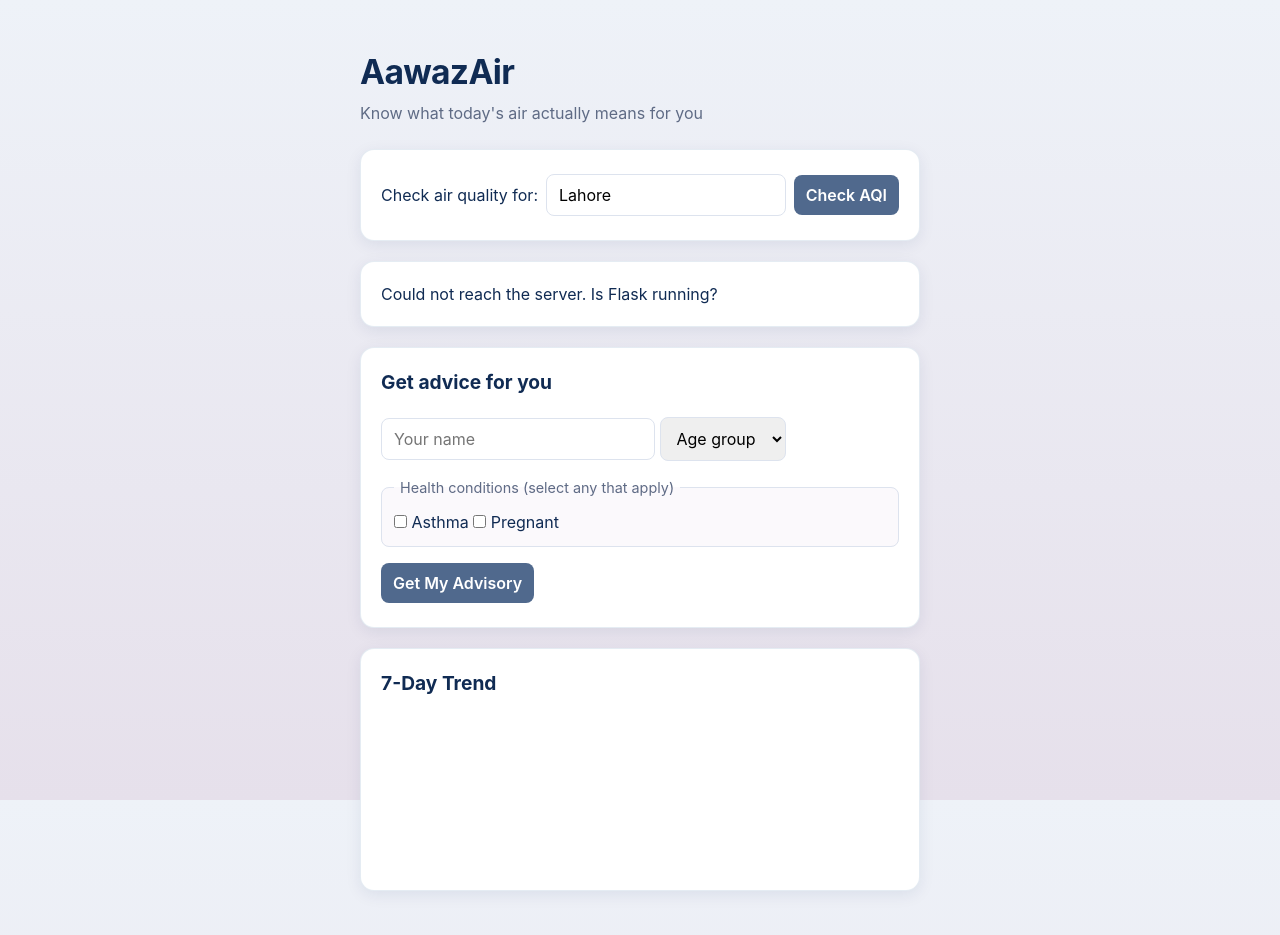
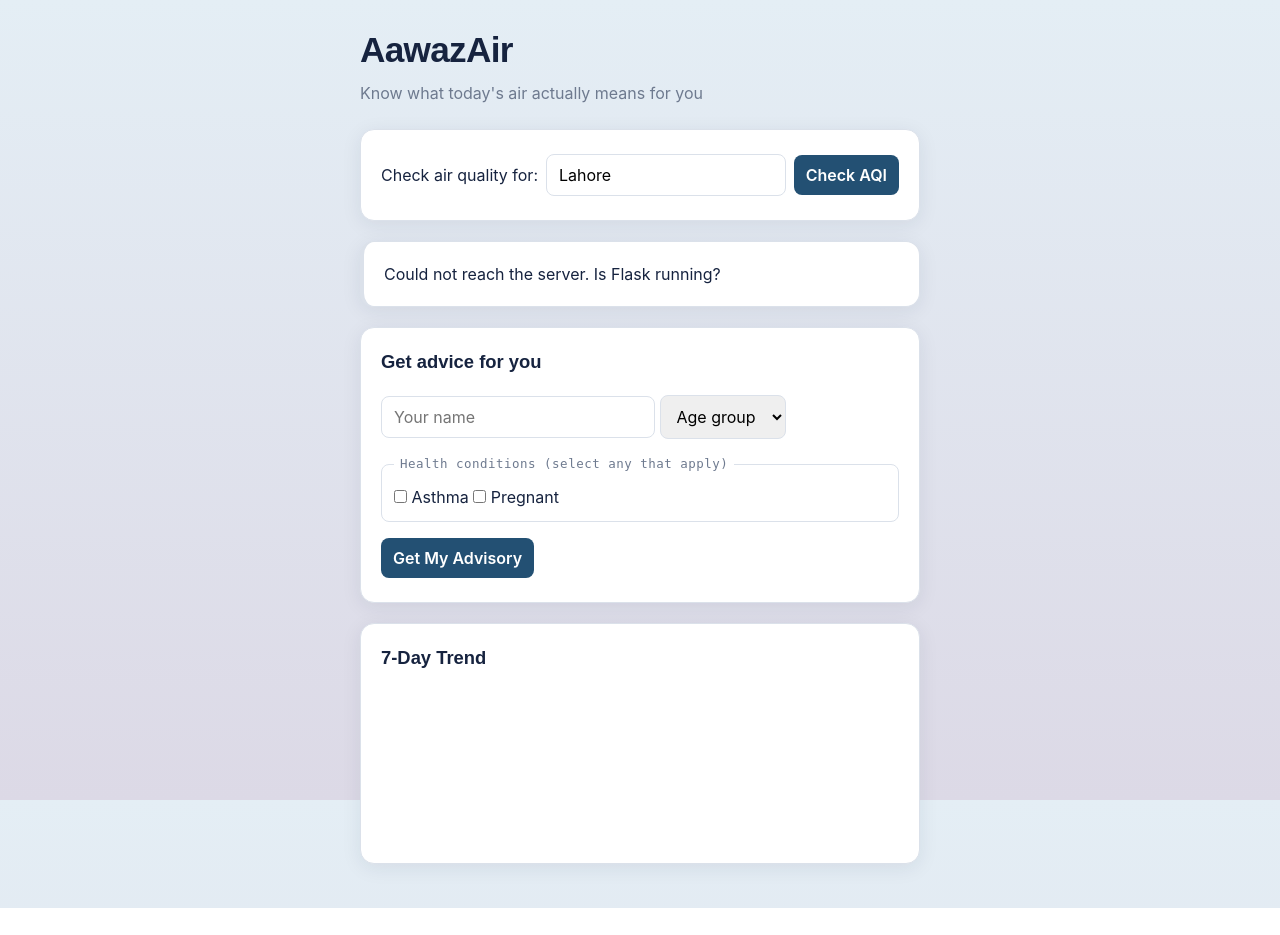
Before and after one commit to zaimapc2-max/aawazair, a Flask app: page / in a window 1280 px wide. After the commit the page ends 908 px from the top, so only its background shows below. Run offline with Flask 3, Linux system fonts and the light colour scheme; a map, chart or similar area stays blank.

Commit message:
Day 4: Refine glow softness, restyle Chart.js to match theme, add category-colored card accent

```diff
--- a/static/css/style.css
+++ b/static/css/style.css
@@ -3,31 +3,24 @@
 }
 
 :root {
-    /* Palette: Space Cadet / UCLA Blue / Pink Lavender / Cyan Azure / Air Superiority Blue */
-    --color-space-cadet: #102B53;
-    --color-ucla-blue: #50698D;
-    --color-pink-lavender: #CEB5D4;
-    --color-cyan-azure: #4E7AB1;
-    --color-air-superiority: #7D9FC0;
-
-    --color-bg-top: #eef2f8;
-    --color-bg-bottom: #e6e0eb;
-    --color-surface: #ffffff;
-    --color-text: var(--color-space-cadet);
-    --color-text-muted: #5f6b85;
-    --color-primary: var(--color-ucla-blue);
-    --color-primary-dark: var(--color-space-cadet);
-    --color-accent: var(--color-cyan-azure);
-    --color-border: #dde3ee;
+    --dusk: #16233F;
+    --haze: #6E7A8F;
+    --sky: #E4EEF5;
+    --smog: #DCD9E6;
+    --instrument: #235073;
+    --instrument-dark: #17374F;
+    --ember: #E2A34D;
+    --surface: #ffffff;
+    --border: #dbe1ea;
     --radius: 14px;
-    --shadow: 0 4px 16px rgba(16, 43, 83, 0.08);
+    --shadow: 0 4px 20px rgba(22, 35, 63, 0.08);
 }
 
 body {
-    font-family: -apple-system, BlinkMacSystemFont, "Segoe UI", system-ui, sans-serif;
-    background: linear-gradient(180deg, var(--color-bg-top) 0%, var(--color-bg-bottom) 100%);
+    font-family: "Inter", -apple-system, BlinkMacSystemFont, sans-serif;
+    background: linear-gradient(180deg, var(--sky) 0%, var(--smog) 100%);
     background-attachment: fixed;
-    color: var(--color-text);
+    color: var(--dusk);
     max-width: 600px;
     margin: 0 auto;
     padding: 24px 20px;
@@ -36,51 +29,63 @@
     min-height: 100vh;
 }
 
+header .eyebrow {
+    font-family: "IBM Plex Mono", monospace;
+    font-size: 0.7rem;
+    letter-spacing: 0.12em;
+    text-transform: uppercase;
+    color: var(--instrument);
+    margin: 0 0 6px 0;
+}
+
 header h1 {
-    font-size: 2.1rem;
-    margin-bottom: 4px;
+    font-family: "Space Grotesk", sans-serif;
+    font-size: 2.2rem;
+    font-weight: 700;
+    margin: 0 0 4px 0;
     letter-spacing: -0.02em;
-    color: var(--color-space-cadet);
+    color: var(--dusk);
 }
 
 .tagline {
-    color: var(--color-text-muted);
+    color: var(--haze);
     margin-top: 0;
     margin-bottom: 24px;
 }
 
 section {
-    background-color: var(--color-surface);
+    background-color: var(--surface);
     border-radius: var(--radius);
     padding: 20px;
     margin-bottom: 20px;
     box-shadow: var(--shadow);
-    border: 1px solid rgba(125, 159, 192, 0.2);
+    border: 1px solid var(--border);
 }
 
 section h2 {
+    font-family: "Space Grotesk", sans-serif;
     margin-top: 0;
-    font-size: 1.2rem;
-    color: var(--color-space-cadet);
+    font-size: 1.15rem;
+    color: var(--dusk);
 }
 
 input, select, button {
     font-size: 16px;
     padding: 10px 12px;
     border-radius: 8px;
-    border: 1px solid var(--color-border);
+    border: 1px solid var(--border);
     margin: 4px 0;
-    font-family: inherit;
+    font-family: "Inter", sans-serif;
 }
 
 input:focus, select:focus {
     outline: none;
-    border-color: var(--color-accent);
-    box-shadow: 0 0 0 3px rgba(78, 122, 177, 0.15);
+    border-color: var(--ember);
+    box-shadow: 0 0 0 3px rgba(226, 163, 77, 0.18);
 }
 
 button {
-    background-color: var(--color-primary);
+    background-color: var(--instrument);
     color: white;
     border: none;
     cursor: pointer;
@@ -89,24 +94,30 @@
 }
 
 button:hover {
-    background-color: var(--color-primary-dark);
+    background-color: var(--instrument-dark);
 }
 
 button:active {
     transform: translateY(1px);
 }
 
+button:disabled {
+    opacity: 0.6;
+    cursor: not-allowed;
+}
+
 fieldset {
-    border: 1px solid var(--color-border);
+    border: 1px solid var(--border);
     border-radius: 8px;
     padding: 12px;
     margin: 12px 0;
-    background-color: rgba(206, 181, 212, 0.08);
 }
 
 legend {
-    color: var(--color-text-muted);
-    font-size: 0.9rem;
+    font-family: "IBM Plex Mono", monospace;
+    color: var(--haze);
+    font-size: 0.78rem;
+    letter-spacing: 0.04em;
     padding: 0 6px;
 }
 
@@ -126,39 +137,125 @@
     min-width: 150px;
 }
 
-/* AQI badge - kept on the universal AQI color scale, not themed,
-   since these colors carry real meaning independent of site design */
+/* ===== Instrument readout: the signature element ===== */
+#aqi-display {
+    position: relative;
+    border-left: 4px solid var(--glow-color, var(--border));
+    transition: border-color 0.4s ease;
+}
+
+#aqi-result {
+    position: relative;
+}
+
+.readout-label {
+    font-family: "IBM Plex Mono", monospace;
+    font-size: 0.7rem;
+    letter-spacing: 0.12em;
+    text-transform: uppercase;
+    color: var(--haze);
+    margin: 0 0 10px 0;
+}
+
+.glow-wrap {
+    position: relative;
+    display: inline-block;
+    width: 100%;
+}
+
+.glow-wrap::before {
+    content: "";
+    position: absolute;
+    top: 50%;
+    left: 50%;
+    width: 340px;
+    height: 340px;
+    transform: translate(-50%, -50%) scale(1);
+    background: radial-gradient(circle, var(--glow-color, var(--instrument)) 0%, transparent 55%);
+    opacity: 0.22;
+    filter: blur(24px);
+    z-index: 0;
+    animation: breathe 4s ease-in-out infinite;
+    pointer-events: none;
+}
+
+@keyframes breathe {
+    0%, 100% { transform: translate(-50%, -50%) scale(0.9); opacity: 0.16; }
+    50% { transform: translate(-50%, -50%) scale(1.05); opacity: 0.26; }
+}
+
+@media (prefers-reduced-motion: reduce) {
+    .glow-wrap::before {
+        animation: none;
+    }
+}
+
 #aqi-badge {
+    position: relative;
+    z-index: 1;
     display: inline-block;
-    padding: 18px 26px;
-    border-radius: 16px;
+    padding: 22px 30px;
+    border-radius: 18px;
     color: white;
-    font-weight: bold;
     text-align: center;
-    margin: 12px 0;
-    box-shadow: 0 4px 14px rgba(0, 0, 0, 0.12);
+    margin: 8px 0;
+    box-shadow: 0 6px 20px rgba(0, 0, 0, 0.14);
 }
 
 #aqi-number {
     display: block;
-    font-size: 2.5rem;
+    font-family: "IBM Plex Mono", monospace;
+    font-weight: 600;
+    font-size: 3rem;
     line-height: 1;
+    font-variant-numeric: tabular-nums;
 }
 
 #aqi-category {
     display: block;
-    font-size: 1rem;
-    margin-top: 4px;
+    font-family: "Space Grotesk", sans-serif;
+    font-size: 0.95rem;
+    margin-top: 6px;
+    font-weight: 500;
 }
 
-.aqi-good { background-color: #00e400; color: #1a1a1a; }
-.aqi-moderate { background-color: #ffff00; color: #1a1a1a; }
-.aqi-sensitive { background-color: #ff7e00; color: white; }
-.aqi-unhealthy { background-color: #ff0000; color: white; }
-.aqi-very-unhealthy { background-color: #8f3f97; color: white; }
-.aqi-hazardous { background-color: #7e0023; color: white; }
+.aqi-good { background-color: #00b34a; }
+.aqi-moderate { background-color: #d4a600; color: #1a1a1a; }
+.aqi-sensitive { background-color: #e07b00; }
+.aqi-unhealthy { background-color: #d62828; }
+.aqi-very-unhealthy { background-color: #7b2d8e; }
+.aqi-hazardous { background-color: #6e001f; }
 
-/* Advisory result list - a small themed accent touch */
+#aqi-city-label {
+    font-family: "IBM Plex Mono", monospace;
+    font-size: 0.85rem;
+    color: var(--haze);
+}
+
+/* ===== Loading state ===== */
+.spinner {
+    display: inline-block;
+    width: 16px;
+    height: 16px;
+    border: 2px solid var(--border);
+    border-top-color: var(--instrument);
+    border-radius: 50%;
+    animation: spin 0.6s linear infinite;
+    margin-right: 8px;
+    vertical-align: middle;
+}
+
+@keyframes spin {
+    to { transform: rotate(360deg); }
+}
+
+.loading-text {
+    color: var(--haze);
+    display: flex;
+    align-items: center;
+}
+
+/* ===== Advisory result ===== */
 #advisory-result ul {
     padding-left: 20px;
 }
--- a/static/js/main.js
+++ b/static/js/main.js
@@ -1,3 +1,4 @@
+// ===== Element references =====
 const checkAqiBtn = document.getElementById('check-aqi-btn');
 const cityInput = document.getElementById('city-input');
 
@@ -8,38 +9,89 @@
 const aqiCategory = document.getElementById('aqi-category');
 const aqiCityLabel = document.getElementById('aqi-city-label');
 
-// Keep the latest AQI data in memory so other features (advisory, chart)
-// can reuse it without re-fetching
+const profileForm = document.getElementById('profile-form');
+const profileNameInput = document.getElementById('profile-name');
+const profileAgeGroupInput = document.getElementById('profile-age-group');
+const healthConditionsFieldset = document.getElementById('health-conditions');
+const advisorySubmitBtn = profileForm.querySelector('button[type="submit"]');
+
+const advisorySection = document.getElementById('advisory-section');
+const advisoryLoading = document.getElementById('advisory-loading');
+const advisoryError = document.getElementById('advisory-error');
+const advisoryResult = document.getElementById('advisory-result');
+
 let currentAqiData = null;
+let trendChart = null;
 
+
+// ===== AQI check: loading / error / result state functions =====
 function showAqiLoading() {
     aqiLoading.classList.remove('hidden');
     aqiError.classList.add('hidden');
     aqiResult.classList.add('hidden');
+
+    checkAqiBtn.disabled = true;
+    checkAqiBtn.textContent = 'Checking...';
 }
 
 function showAqiError(message) {
     aqiLoading.classList.add('hidden');
     aqiError.classList.remove('hidden');
     aqiResult.classList.add('hidden');
+
+    checkAqiBtn.disabled = false;
+    checkAqiBtn.textContent = 'Check AQI';
+
     aqiError.textContent = message;
 }
+
+function getAqiColorClass(category) {
+    const map = {
+        "Good": "aqi-good",
+        "Moderate": "aqi-moderate",
+        "Unhealthy for Sensitive Groups": "aqi-sensitive",
+        "Unhealthy": "aqi-unhealthy",
+        "Very Unhealthy": "aqi-very-unhealthy",
+        "Hazardous": "aqi-hazardous"
+    };
+    return map[category] || "aqi-moderate";
+}
+
+const GLOW_COLORS = {
+    "Good": "#00b34a",
+    "Moderate": "#d4a600",
+    "Unhealthy for Sensitive Groups": "#e07b00",
+    "Unhealthy": "#d62828",
+    "Very Unhealthy": "#7b2d8e",
+    "Hazardous": "#6e001f"
+};
 
 function showAqiResult(data) {
     aqiLoading.classList.add('hidden');
     aqiError.classList.add('hidden');
     aqiResult.classList.remove('hidden');
 
+    checkAqiBtn.disabled = false;
+    checkAqiBtn.textContent = 'Check AQI';
+
     aqiNumber.textContent = data.aqi_us;
     aqiCategory.textContent = data.category;
     aqiCityLabel.textContent = `${data.city}, ${data.country}`;
 
-    // Reset any previous color class, then apply the correct one
     const badge = document.getElementById('aqi-badge');
-    badge.className = '';  // clear existing classes
+    badge.className = '';
     badge.classList.add(getAqiColorClass(data.category));
+
+    // Feed the live category color into the section (so both the breathing
+    // glow AND the card's left-border accent inherit the same live color)
+    document.getElementById('aqi-display').style.setProperty(
+        '--glow-color',
+        GLOW_COLORS[data.category] || "#235073"
+    );
 }
 
+
+// ===== AQI check: fetch logic =====
 async function fetchAqi(city) {
     showAqiLoading();
 
@@ -54,7 +106,7 @@
 
         currentAqiData = data;
         showAqiResult(data);
-        loadTrendChart(data.city);   // <-- new line: load the chart for whatever city was just checked
+        loadTrendChart(data.city);
 
     } catch (err) {
         showAqiError('Could not reach the server. Is Flask running?');
@@ -71,19 +123,8 @@
     fetchAqi(city);
 });
 
-// Auto-load Lahore on page load, since it's pre-filled in the input
-fetchAqi(cityInput.value.trim());
 
-const profileForm = document.getElementById('profile-form');
-const profileNameInput = document.getElementById('profile-name');
-const profileAgeGroupInput = document.getElementById('profile-age-group');
-const healthConditionsFieldset = document.getElementById('health-conditions');
-
-const advisorySection = document.getElementById('advisory-section');
-const advisoryLoading = document.getElementById('advisory-loading');
-const advisoryError = document.getElementById('advisory-error');
-const advisoryResult = document.getElementById('advisory-result');
-
+// ===== Health profile / advisory: state functions =====
 function getSelectedConditions() {
     const checkboxes = healthConditionsFieldset.querySelectorAll('input[type="checkbox"]:checked');
     return Array.from(checkboxes).map(cb => cb.value);
@@ -94,12 +135,19 @@
     advisoryLoading.classList.remove('hidden');
     advisoryError.classList.add('hidden');
     advisoryResult.classList.add('hidden');
+
+    advisorySubmitBtn.disabled = true;
+    advisorySubmitBtn.textContent = 'Getting advisory...';
 }
 
 function showAdvisoryError(message) {
     advisoryLoading.classList.add('hidden');
     advisoryError.classList.remove('hidden');
     advisoryResult.classList.add('hidden');
+
+    advisorySubmitBtn.disabled = false;
+    advisorySubmitBtn.textContent = 'Get My Advisory';
+
     advisoryError.textContent = message;
 }
 
@@ -108,6 +156,9 @@
     advisoryError.classList.add('hidden');
     advisoryResult.classList.remove('hidden');
 
+    advisorySubmitBtn.disabled = false;
+    advisorySubmitBtn.textContent = 'Get My Advisory';
+
     const risk = data.advisory.risk_score;
     const advisories = data.advisory.advisories;
 
@@ -115,18 +166,25 @@
     html += `<p><strong>Risk level for you:</strong> ${risk} / 5</p>`;
     html += '<ul>';
     advisories.forEach(a => {
-        html += `<li><strong>${a.condition}:</strong> ${a.advice}</li>`;
+        // Skip showing a "none:" label when there are no specific health conditions -
+        // just show the general advice text on its own, cleaner for that case
+        if (a.condition === 'none') {
+            html += `<li>${a.advice}</li>`;
+        } else {
+            html += `<li><strong>${a.condition}:</strong> ${a.advice}</li>`;
+        }
     });
     html += '</ul>';
 
     advisoryResult.innerHTML = html;
 }
 
+
+// ===== Health profile / advisory: fetch logic =====
 async function createUserAndGetAdvisory(name, ageGroup, conditions, city) {
     showAdvisoryLoading();
 
     try {
-        // Step 1: create the user profile
         const createResponse = await fetch('/api/users', {
             method: 'POST',
             headers: { 'Content-Type': 'application/json' },
@@ -145,7 +203,6 @@
             return;
         }
 
-        // Step 2: immediately fetch the personalized advisory using the new user ID
         const advisoryResponse = await fetch(`/api/users/${createData.id}/advisory`);
         const advisoryData = await advisoryResponse.json();
 
@@ -163,12 +220,12 @@
 }
 
 profileForm.addEventListener('submit', (e) => {
-    e.preventDefault();  // stop the form from doing a full page reload
+    e.preventDefault();
 
     const name = profileNameInput.value.trim();
     const ageGroup = profileAgeGroupInput.value;
     const conditions = getSelectedConditions();
-    const city = cityInput.value.trim();  // reuse the city already entered above
+    const city = cityInput.value.trim();
 
     if (!name || !ageGroup || !city) {
         showAdvisoryError('Please fill in your name, age group, and a city first.');
@@ -178,9 +235,9 @@
     createUserAndGetAdvisory(name, ageGroup, conditions, city);
 });
 
-let trendChart = null;  // keep a reference so we can destroy/redraw instead of stacking charts
 
-function getAqiColor(aqi) {
+// ===== Trend chart =====
+function getAqiChartColor(aqi) {
     if (aqi <= 50) return '#00e400';
     if (aqi <= 100) return '#ffff00';
     if (aqi <= 150) return '#ff7e00';
@@ -204,15 +261,15 @@
             return date.toLocaleString('en-US', { month: 'short', day: 'numeric', hour: 'numeric' });
         });
         const values = data.readings.map(r => r.aqi_us);
-        const pointColors = values.map(v => getAqiColor(v));
+        const pointColors = values.map(v => getAqiChartColor(v));
 
         const ctx = document.getElementById('trend-chart').getContext('2d');
 
-        // If a chart already exists on this canvas, destroy it first -
-        // otherwise Chart.js throws an error trying to reuse the canvas
         if (trendChart) {
             trendChart.destroy();
         }
+
+        const chartFont = { family: "'IBM Plex Mono', monospace", size: 11 };
 
         trendChart = new Chart(ctx, {
             type: 'line',
@@ -221,19 +278,43 @@
                 datasets: [{
                     label: 'AQI (US)',
                     data: values,
-                    borderColor: '#555',
-                    backgroundColor: 'rgba(100,100,100,0.1)',
+                    borderColor: '#235073',
+                    borderWidth: 2,
+                    backgroundColor: 'rgba(35, 80, 115, 0.06)',
                     pointBackgroundColor: pointColors,
-                    pointRadius: 4,
-                    tension: 0.2
+                    pointBorderColor: '#ffffff',
+                    pointBorderWidth: 1.5,
+                    pointRadius: 5,
+                    pointHoverRadius: 7,
+                    tension: 0.3,
+                    fill: true
                 }]
             },
             options: {
                 responsive: true,
+                plugins: {
+                    legend: {
+                        labels: {
+                            font: chartFont,
+                            color: '#16233F'
+                        }
+                    }
+                },
                 scales: {
                     y: {
                         beginAtZero: true,
-                        title: { display: true, text: 'AQI (US)' }
+                        title: {
+                            display: true,
+                            text: 'AQI (US)',
+                            font: chartFont,
+                            color: '#6E7A8F'
+                        },
+                        ticks: { font: chartFont, color: '#6E7A8F' },
+                        grid: { color: '#eef1f5' }
+                    },
+                    x: {
+                        ticks: { font: chartFont, color: '#6E7A8F' },
+                        grid: { display: false }
                     }
                 }
             }
@@ -244,14 +325,6 @@
     }
 }
 
-function getAqiColorClass(category) {
-    const map = {
-        "Good": "aqi-good",
-        "Moderate": "aqi-moderate",
-        "Unhealthy for Sensitive Groups": "aqi-sensitive",
-        "Unhealthy": "aqi-unhealthy",
-        "Very Unhealthy": "aqi-very-unhealthy",
-        "Hazardous": "aqi-hazardous"
-    };
-    return map[category] || "aqi-moderate";  // fallback default
-}
+
+// ===== Initial load =====
+fetchAqi(cityInput.value.trim());
```
Also changed, not shown: other parts of static/css/style.css (+12 -29 lines).
